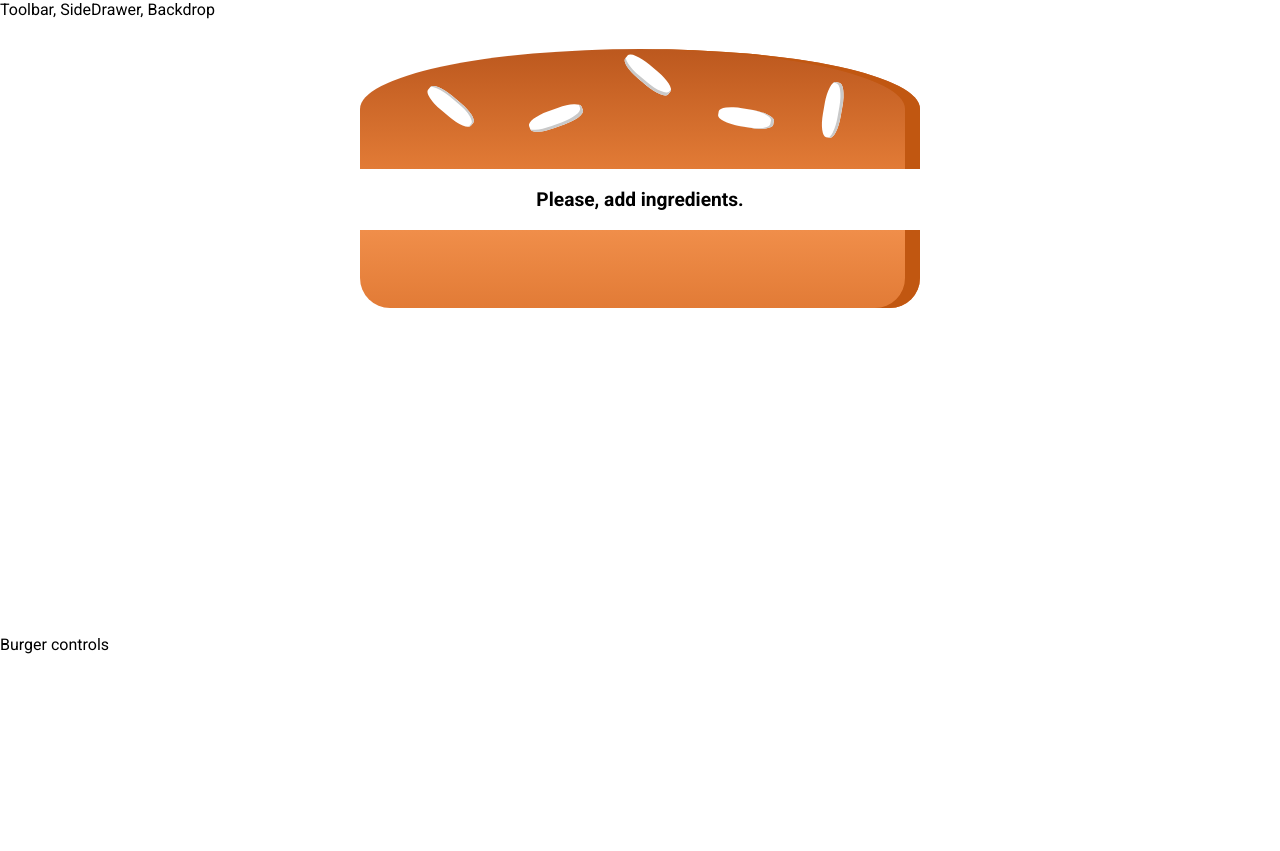
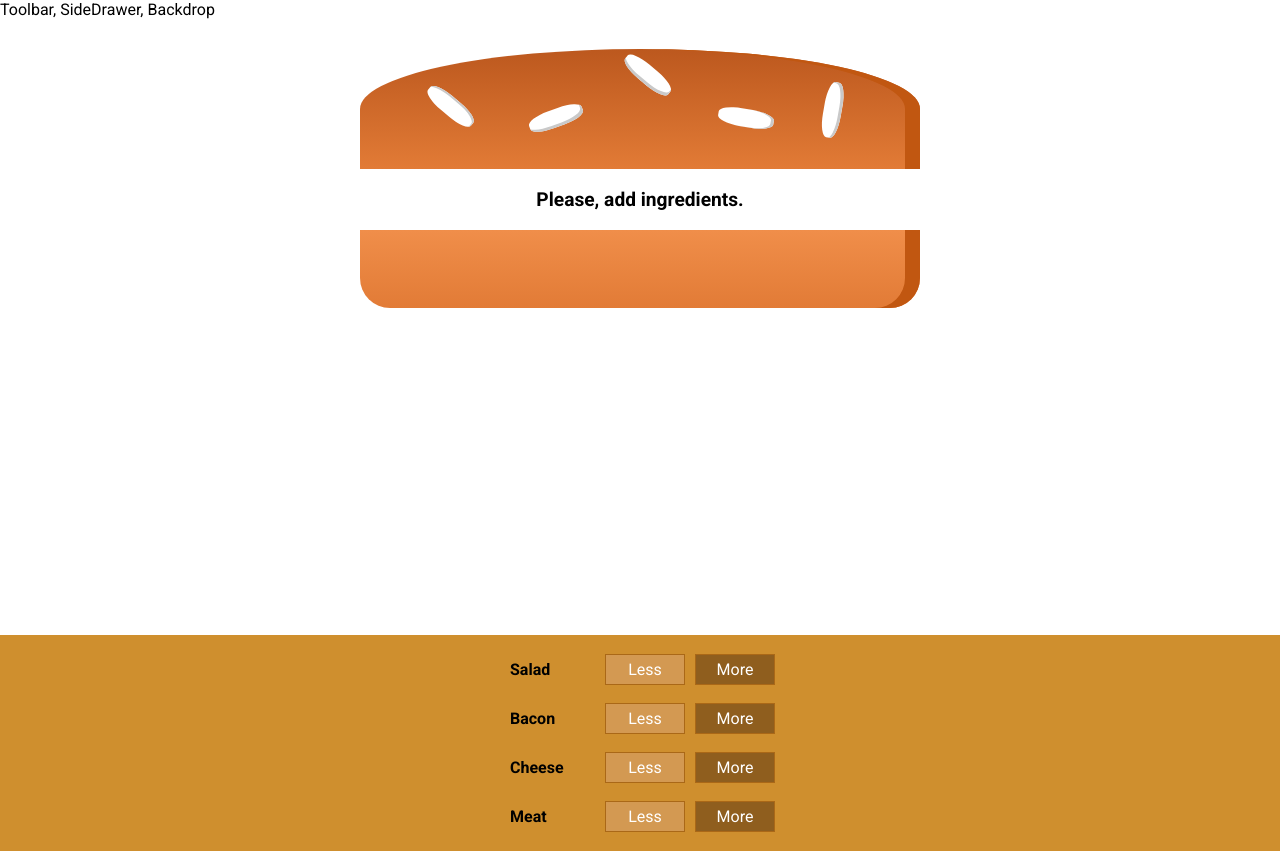
Before and after one commit to bartlomiejwiejak/burger-project, a React (Create React App) app: page / in a window 1280 px wide. Before the commit the page ends 800 px from the top, so only its background shows below. Built offline with nearby package versions, Linux system fonts and the light colour scheme.

Commit message:
AddIngredient method

```diff
--- a/src/components/Burger/BuildControls/BuildControl/BuildControl.js
+++ b/src/components/Burger/BuildControls/BuildControl/BuildControl.js
@@ -1,11 +1,11 @@
 import React from 'react';
-
+import './BuildControl.css';
 const buildControl = (props) => {
   return (
     <div className='BuildControl'>
       <div className='Label'>{props.label}</div>
-      <button className='Less'>Less</button>
-      <button className='More'>More</button>
+      <button onClick={() => props.remove(props.type)} className='Less'>Less</button>
+      <button onClick={() => props.add(props.type)} className='More'>More</button>
     </div>
   );
 }
--- a/src/components/Burger/BuildControls/BuildControls.js
+++ b/src/components/Burger/BuildControls/BuildControls.js
@@ -1,8 +1,20 @@
 import React from 'react';
 import './BuildControls.css';
-const buildControls = () => {
+import BuildControl from './BuildControl/BuildControl';
+
+const controls = [
+  { label: 'Salad', type: 'salad' },
+  { label: 'Bacon', type: 'bacon' },
+  { label: 'Cheese', type: 'cheese' },
+  { label: 'Meat', type: 'meat' }
+]
+const buildControls = (props) => {
   return (
-    <div className='BuildControls'></div>
+    <div className='BuildControls'>
+      {controls.map(item => (
+        <BuildControl add={props.addIngredient} remove={props.removeIngredient} label={item.label} key={item.label} type={item.type} />
+      ))}
+    </div>
   );
 }
 
--- a/src/containers/BurgerBuilder/BurgerBuilder.js
+++ b/src/containers/BurgerBuilder/BurgerBuilder.js
@@ -1,6 +1,13 @@
 import React, { Component } from 'react';
 import Aux from '../../hoc/Auxiliary';
 import Burger from '../../components/Burger/Burger';
+import BuildControls from '../../components/Burger/BuildControls/BuildControls';
+const INGREDIENT_PRICES = {
+  salad: 0.5,
+  cheese: 0.4,
+  meat: 1.3,
+  bacon: 0.7
+}
 class BurgerBuilder extends Component {
   state = {
     ingredients: {
@@ -8,13 +15,25 @@ class BurgerBuilder extends Component {
       bacon: 0,
       cheese: 0,
       meat: 0
-    }
+    },
+    totalPrice: 4
+  }
+  addIngredientHandler = (type) => {
+    let ingredients = { ...this.state.ingredients };
+    ingredients[type]++;
+    this.setState({
+      ingredients: ingredients,
+      totalPrice: this.state.totalPrice + INGREDIENT_PRICES[type]
+    })
+  }
+  removeIngredientHandler = (type) => {
+
   }
   render() {
     return (
       <Aux>
         <Burger ingredients={this.state.ingredients} />
-        <div>Burger controls</div>
+        <BuildControls addIngredient={this.addIngredientHandler} removeIngredient={this.removeIngredientHandler} />
       </Aux>
     );
   }
```
